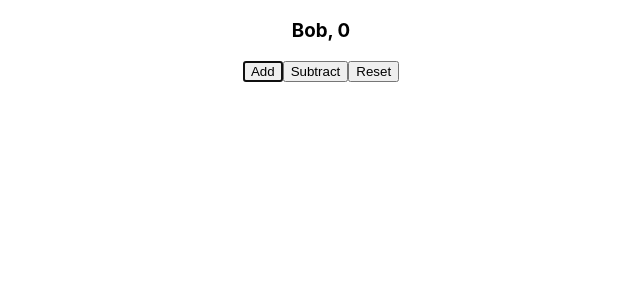
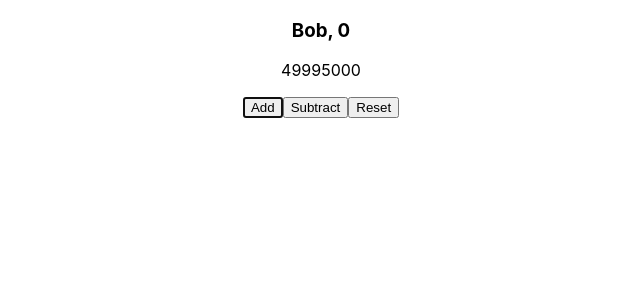
Before and after one commit to conectis360/react-hooks, a React (Create React App) app: page / in a window 1280 px wide. Shown: the top 300 px of the page, without its empty margins (319-959 px from the left). Built offline with nearby package versions, Linux system fonts and the light colour scheme.

Commit message:
feat: using memo hook

```diff
--- a/src/PersonScore.tsx
+++ b/src/PersonScore.tsx
@@ -1,5 +1,14 @@
-import { useEffect, useReducer, useRef } from "react";
+import { useEffect, useReducer, useRef, useMemo } from "react";
 import { getPerson } from "./getPerson";
+
+function sillyExpensiveFunction() {
+  console.log("Executing silly function");
+  let sum = 0;
+  for (let i = 0; i < 10000; i++) {
+    sum += i;
+  }
+  return sum;
+}
 
 type State = {
   name: string | undefined;
@@ -57,6 +66,8 @@ export function PersonScore() {
     }
   }, [loading]);
 
+  const expensiveCalculation = useMemo(() => sillyExpensiveFunction(), []);
+
   if (loading) {
     return <div>Loading ...</div>;
   }
@@ -66,6 +77,7 @@ export function PersonScore() {
       <h3>
         {name}, {score}
       </h3>
+      <p>{expensiveCalculation}</p>
       <button
         ref={addButtonRef}
         onClick={() => dispatch({ type: "increment" })}
```
